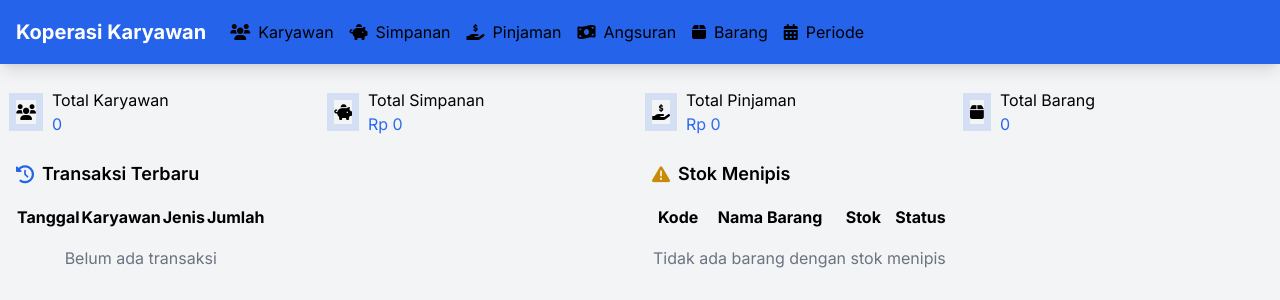
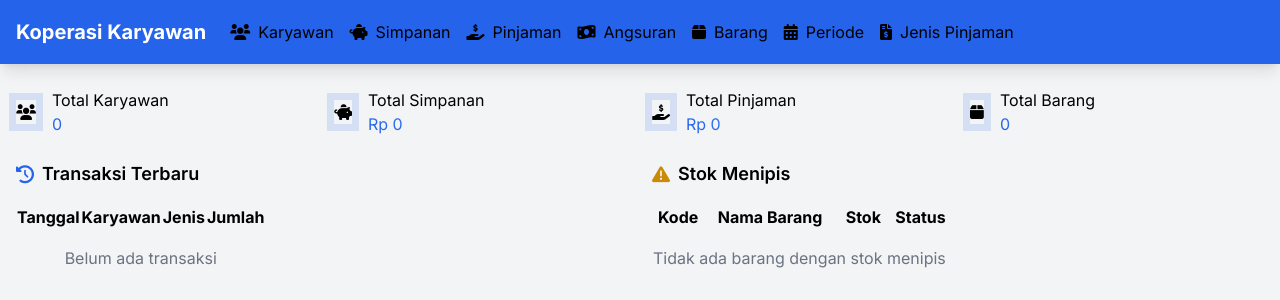
Before and after one commit to PearlBlack42/blackboxai-1744971052984, a Flask app: page / in a window 1280 px wide. Shown: the top 300 px of the page. Run offline with Flask 2, Linux system fonts and the light colour scheme; data that the repository does not hold is empty; some libraries are stand-ins or nearby versions.

Commit message:
Add employee_cooperative_app/templates/base.html 1744977421302

```diff
--- a/employee_cooperative_app/templates/base.html
+++ b/employee_cooperative_app/templates/base.html
@@ -57,6 +57,9 @@
                         </a>
                         <a href="{{ url_for('periode') }}" class="nav-link {% if request.endpoint == 'periode' %}active{% endif %}">
                             <i class="fas fa-calendar-alt mr-2"></i>Periode
+                        </a>
+                        <a href="{{ url_for('jenis_pinjaman') }}" class="nav-link {% if request.endpoint == 'jenis_pinjaman' %}active{% endif %}">
+                            <i class="fas fa-file-invoice-dollar mr-2"></i>Jenis Pinjaman
                         </a>
                     </div>
                 </div>
```
